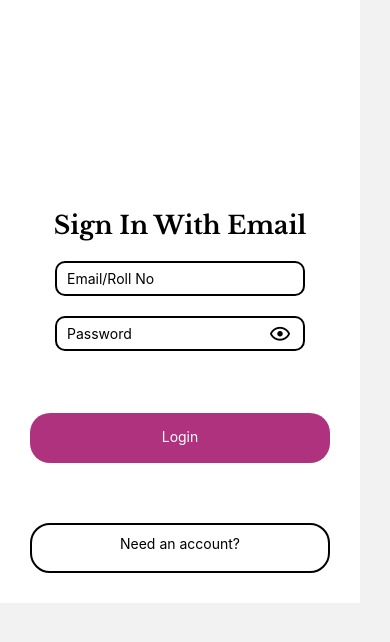
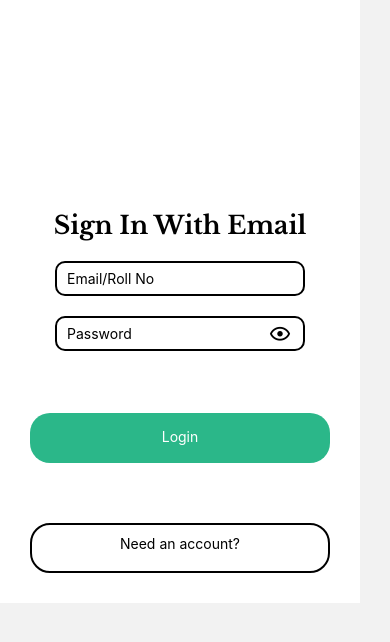
Before and after one commit to Harikha/GNITSPlacementForum, a React Native app: screen /Login in a window 390 px wide. Shown: the top 642 px of the page. Built offline with nearby package versions, Linux system fonts and the light colour scheme.

Commit message:
Update styles.js

```diff
--- a/styles.js
+++ b/styles.js
@@ -1,6 +1,7 @@
 import {StyleSheet} from 'react-native'
 const styles=StyleSheet.create({
     container: {
+        flex:1,
         justifyContent: 'center',
         backgroundColor: 'white',
         alignItems:'center',
@@ -19,7 +20,7 @@ const styles=StyleSheet.create({
       },
       button1: {
         alignItems: "center",
-        backgroundColor: "#AE327D",
+        backgroundColor: "#2BB789",
         padding: 15,
         width:300,
         height:50,
@@ -64,11 +65,9 @@ const styles=StyleSheet.create({
         borderRadius:120/2,
         margin:10,
         resizeMode:'cover',
-
         justifyContent:'center',
         alignItems:'center',
         alignSelf:'center',
-
         borderWidth:2,
         borderColor:'black',
 
```
